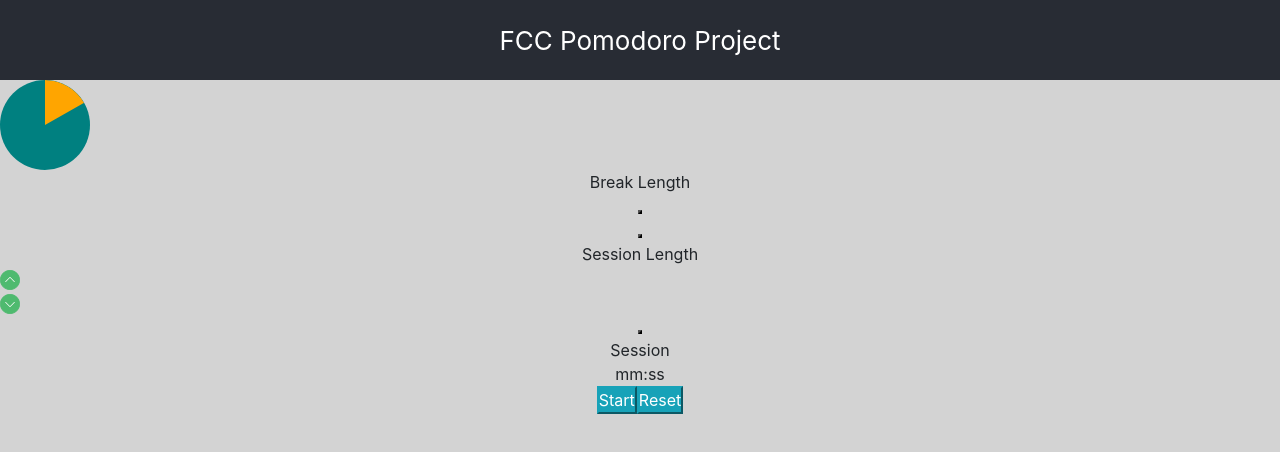
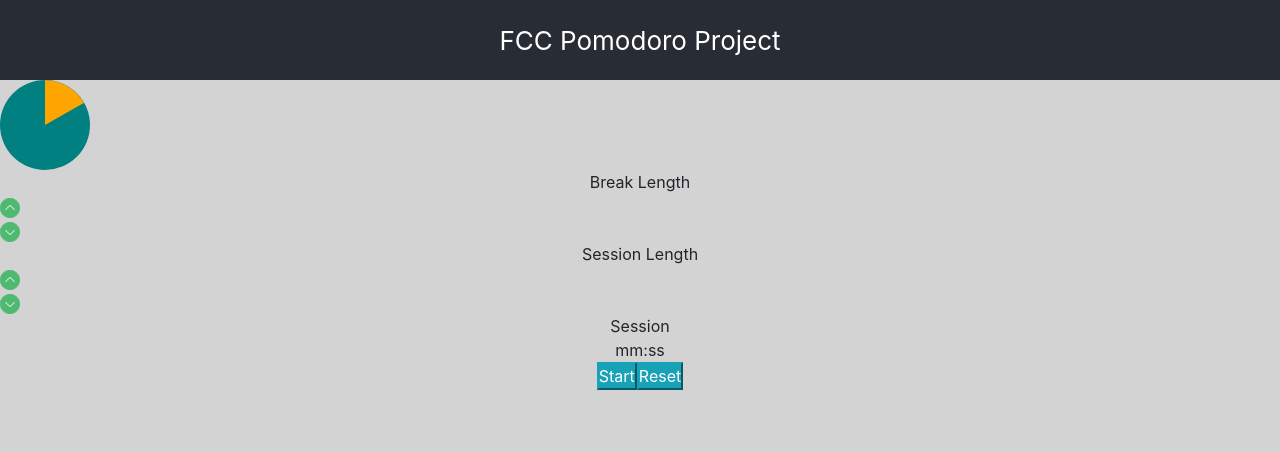
Before and after one commit to MikeDeGan/FCC-Pomodoro, a React (Create React App) app: page / in a window 1280 px wide. Shown: the top 452 px of the page. Built offline with nearby package versions, Linux system fonts and the light colour scheme.

Commit message:
just a couple more buttons

```diff
--- a/src/App.js
+++ b/src/App.js
@@ -27,16 +27,20 @@
           </svg>
         </div>
         <div id="break-label">Break Length</div>
-        <button id="break-decrement" />
+        <div className="arrowholder">
+          <SVGUpArrow id="break-increment" onClick={this.handleDownArrow} />
+          <SVGDownArrow id="break-decrement" onClick={this.handleDownArrow} />
+        </div>
+
         <div id="break-length" />
-        <button id="break-increment" />
+
         <div id="session-label">Session Length</div>
         <div className="arrowholder">
           <SVGUpArrow id="session-increment" onClick={this.handleDownArrow} />
           <SVGDownArrow id="session-decrement" onClick={this.handleDownArrow} />
         </div>
         <div id="session-length" />
-        <button id="session-increment" />
+
         <div id="timer-label">Session</div>
         <div id="time-left">mm:ss</div>
         <div className="btn-group">
```
